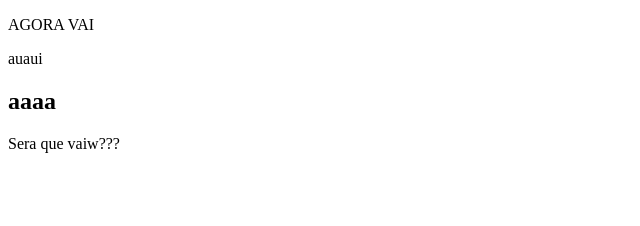
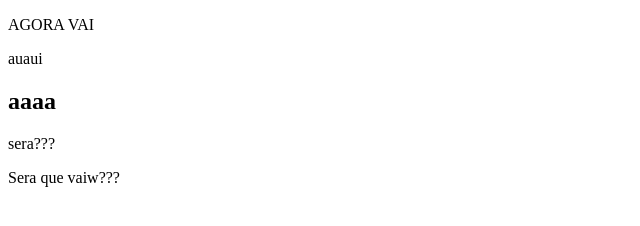
Before and after one commit to Backus88/teste1, a plain HTML site: page index.html in a window 1280 px wide. Shown: the whole page, without its empty margins (0-640 px from the left). Drawn offline with Linux system fonts and the light colour scheme.

Commit message:
foiiiizzz

```diff
--- a/index.html
+++ b/index.html
@@ -12,7 +12,7 @@
     <div class="aaaa"></div>
     <span>auaui</span>
     <h2>aaaa</h2>
-
+    <p>sera???</p>
     <p>Sera que vaiw???</p>
 
 </body>
```
